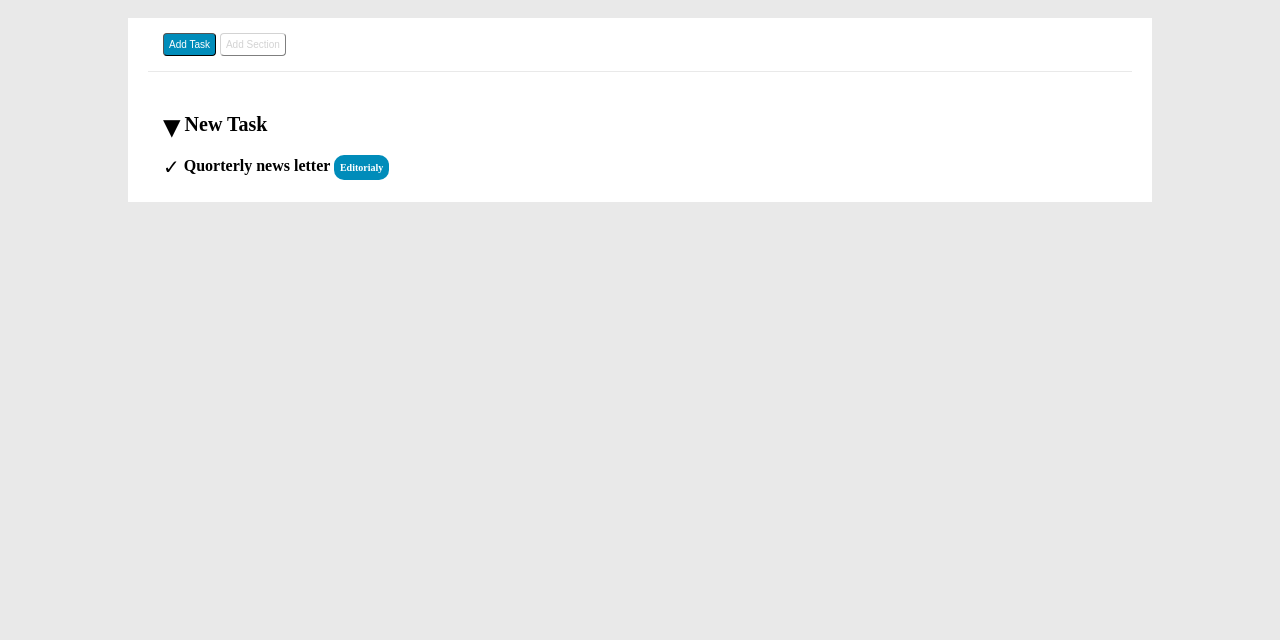
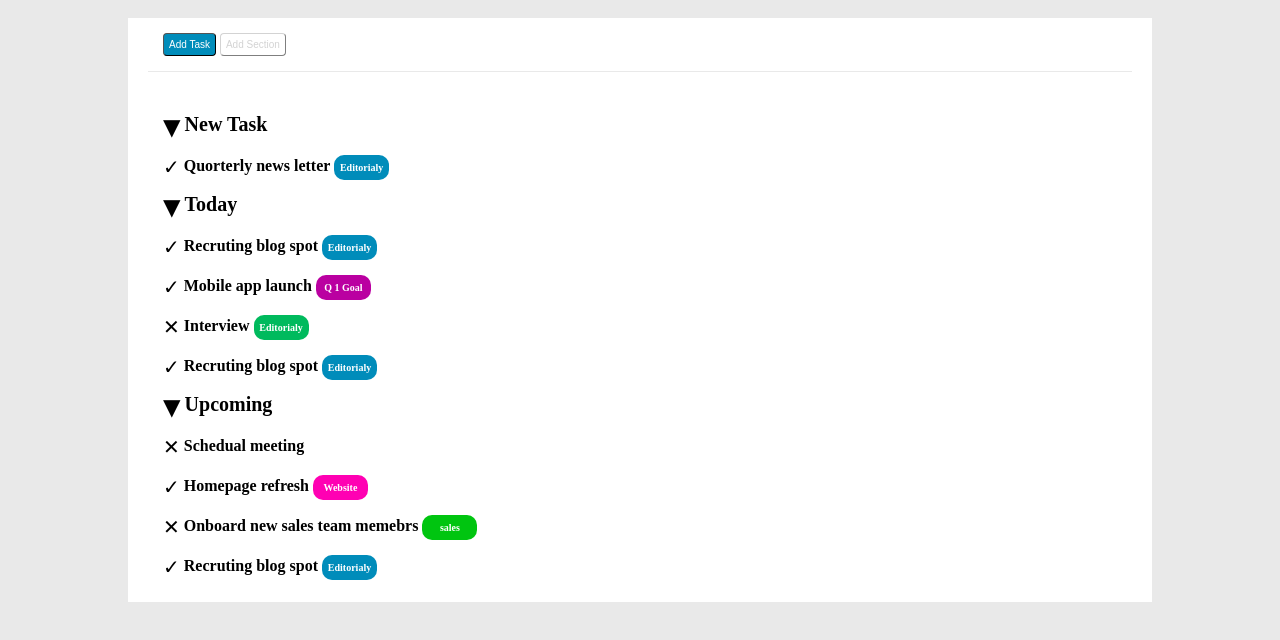
Before and after one commit to TommasoLodesani/html-css-toboolist, a plain HTML site: page index.html in a window 1280 px wide. Shown: the part 92-732 px from the top of the page. Drawn offline with Linux system fonts and the light colour scheme.

Commit message:
done main

```diff
--- a/css/style.css
+++ b/css/style.css
@@ -75,6 +75,10 @@ header{
 
 /* titolo task */
 
+#task{
+
+}
+
 #entity-freccia{
     display: inline-block;
     height: 40px;
@@ -88,6 +92,15 @@ strong{
 }
 
 .fatto{
+    display: inline-block;
+    height: 40px;
+    line-height: 40px;
+    vertical-align: middle;
+    font-size: 20px;
+
+}
+
+.non-fatto{
     display: inline-block;
     height: 40px;
     line-height: 40px;
@@ -116,5 +129,60 @@ strong{
     line-height: 25px ;
     border-radius: 10px;
 
+}
+
+.Q1goal{
+    display: inline-block;
+    background-color: #ba00a1;
+    width: 55px;
+    height: 25px;
+    font-size: 10px;
+    color: white;
+    text-align: center;
+    vertical-align: middle;
+    line-height: 25px ;
+    border-radius: 10px;
 
 }
+
+.recruting{
+    display: inline-block;
+    background-color: #00ba5d;
+    width: 55px;
+    height: 25px;
+    font-size: 10px;
+    color: white;
+    text-align: center;
+    vertical-align: middle;
+    line-height: 25px ;
+    border-radius: 10px;
+
+}
+
+.Website{
+    display: inline-block;
+    background-color: #ff00b3;
+    width: 55px;
+    height: 25px;
+    font-size: 10px;
+    color: white;
+    text-align: center;
+    vertical-align: middle;
+    line-height: 25px ;
+    border-radius: 10px;
+
+}
+
+.sales{
+    display: inline-block;
+    background-color: #00c510;
+    width: 55px;
+    height: 25px;
+    font-size: 10px;
+    color: white;
+    text-align: center;
+    vertical-align: middle;
+    line-height: 25px ;
+    border-radius: 10px;
+
+}
--- a/index.html
+++ b/index.html
@@ -30,7 +30,7 @@
 
             <!-- prima punto -->
 
-            <section>
+            <section id="sezione">
 
                 <div id="task">
 
@@ -41,6 +41,8 @@
                     <strong>New Task</strong>
                 </div>
 
+                <!-- task 1 -->
+
                 <div>
                     <div class="fatto">
                         &#x2713;
@@ -50,6 +52,148 @@
                         Quorterly news letter
                         <span class="editorial">Editorialy </span>
 
+                    </div>
+
+                </div>
+
+
+            </section>
+
+            <!-- seconda sezione -->
+
+            <section id="sezione">
+
+                <div id="task">
+
+                    <div id="entity-freccia">
+                        &dtrif;
+                    </div>
+
+                    <strong>Today</strong>
+                </div>
+
+                <!--task 1 -->
+
+                <div>
+                    <div class="fatto">
+                        &#x2713;
+                    </div>
+
+                    <div id="todo-text">
+                        Recruting blog spot
+                        <span class="editorial">Editorialy </span>
+                    </div>
+
+                </div>
+                <!--task 2 -->
+
+                <div>
+                    <div class="fatto">
+                        &#x2713;
+                    </div>
+
+                    <div id="todo-text">
+                        Mobile app launch
+                        <span class="Q1goal">Q 1 Goal </span>
+                    </div>
+
+                </div>
+
+                <!--task 3 -->
+
+                <div>
+                    <div class="non-fatto">
+                        &#x2715;
+                    </div>
+
+                    <div id="todo-text">
+                        Interview
+                        <span class="recruting">Editorialy </span>
+                    </div>
+
+                </div>
+
+                <!--task 4 -->
+
+                <div>
+                    <div class="fatto">
+                        &#x2713;
+                    </div>
+
+                    <div id="todo-text">
+                        Recruting blog spot
+                        <span class="editorial">Editorialy </span>
+                    </div>
+
+                </div>
+
+
+            </section>
+
+            <!-- terza sezione -->
+
+            <section id="sezione">
+
+                <div id="task">
+
+                    <div id="entity-freccia">
+                        &dtrif;
+                    </div>
+
+                    <strong>Upcoming</strong>
+                </div>
+
+                <!--task 1 -->
+
+                <div>
+                    <div class="non-fatto">
+                        &#x2715;
+                    </div>
+
+                    <div id="todo-text">
+                        Schedual meeting
+
+                    </div>
+
+                </div>
+                <!--task 2 -->
+
+                <div>
+                    <div class="fatto">
+                        &#x2713;
+                    </div>
+
+                    <div id="todo-text">
+                        Homepage refresh
+                        <span class="Website">Website </span>
+                    </div>
+
+                </div>
+
+                <!--task 3 -->
+
+                <div>
+                    <div class="non-fatto">
+                        &#x2715;
+                    </div>
+
+                    <div id="todo-text">
+                       Onboard new sales team memebrs
+                        <span class="sales">sales </span>
+                    </div>
+
+                </div>
+
+                <!--task 4 -->
+
+                <div>
+                    <div class="fatto">
+                        &#x2713;
+                    </div>
+
+                    <div id="todo-text">
+                        Recruting blog spot
+                        <span class="editorial">Editorialy </span>
                     </div>
 
                 </div>
```
